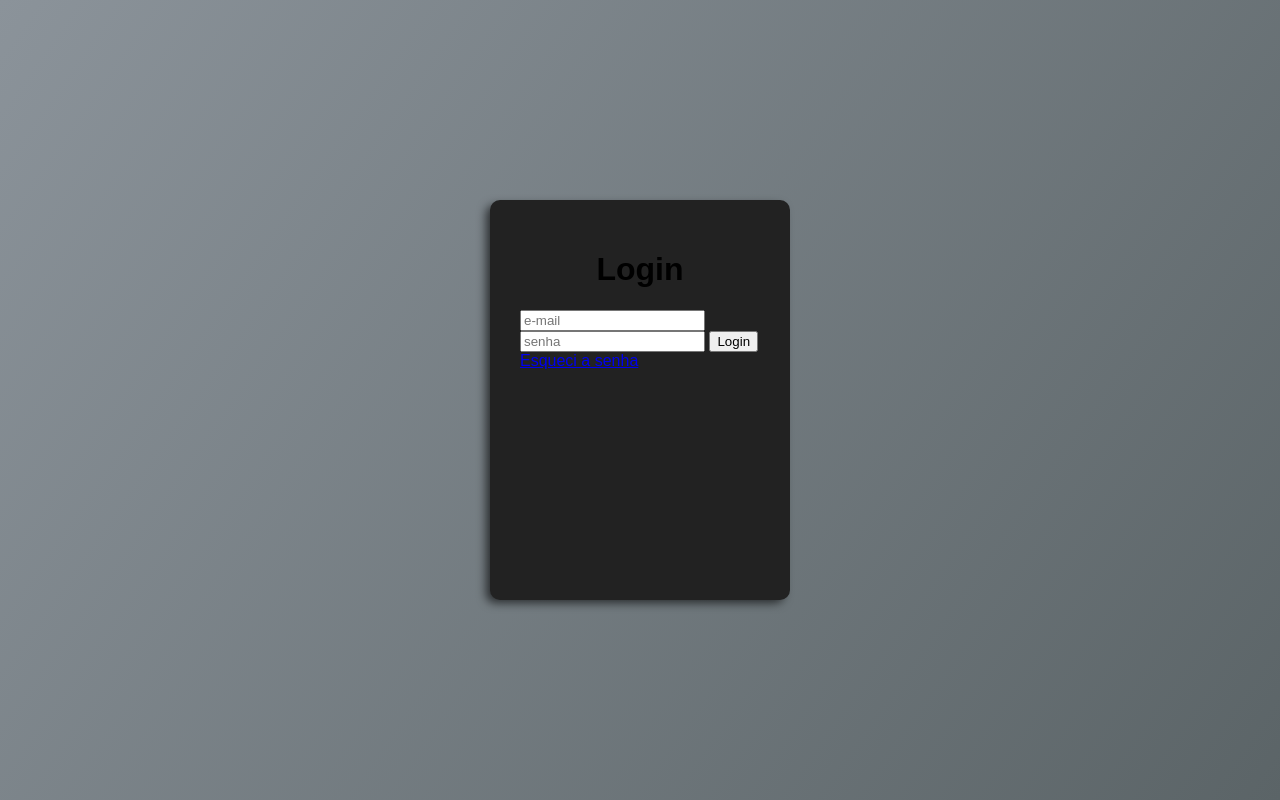
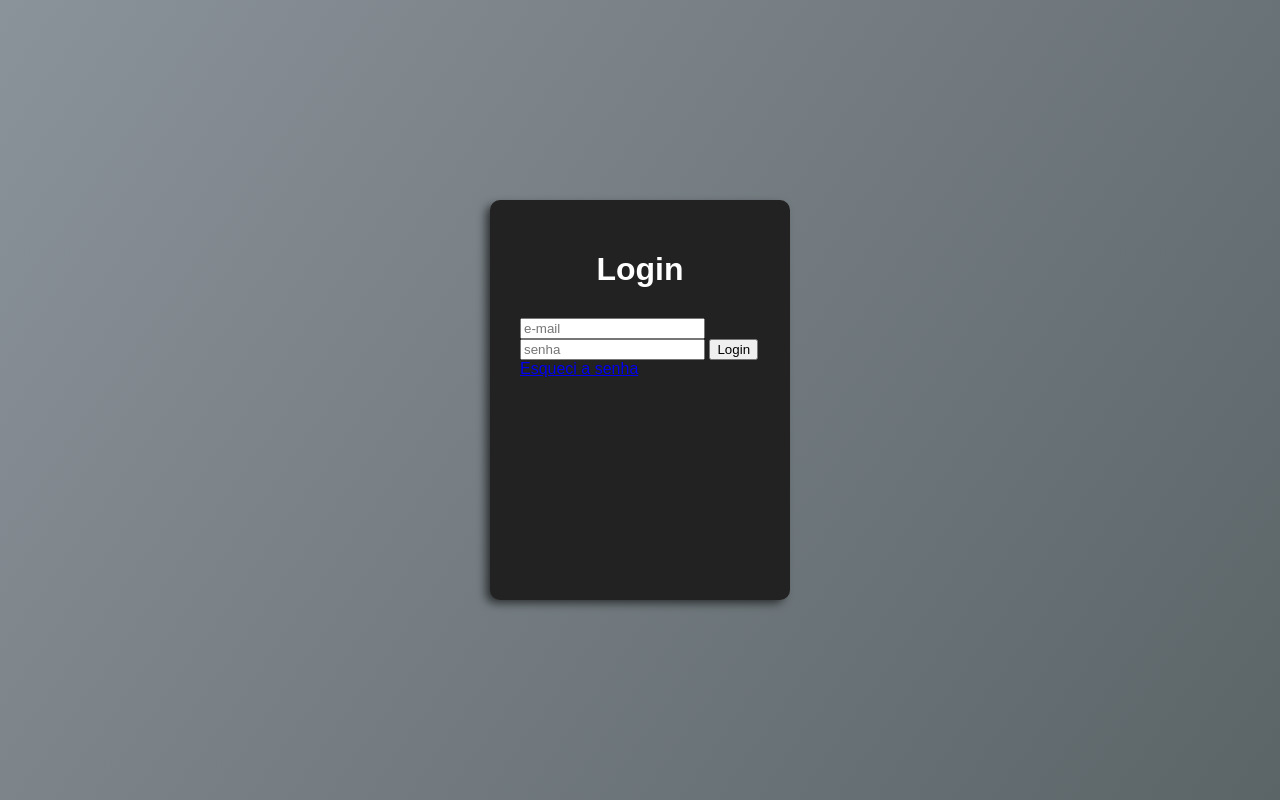
Before and after one commit to mateusmatosleonardo/login-form, a plain HTML site: page index.html in a window 1280 px wide. Drawn offline with Linux system fonts and the light colour scheme.

Commit message:
style: applying margin-bottom and color of title

```diff
--- a/style.css
+++ b/style.css
@@ -24,3 +24,8 @@ body{
     flex-direction: column;
     align-items: center;
 }
+
+.title{
+    margin-bottom: 30px;
+    color: #fff;
+}
```
